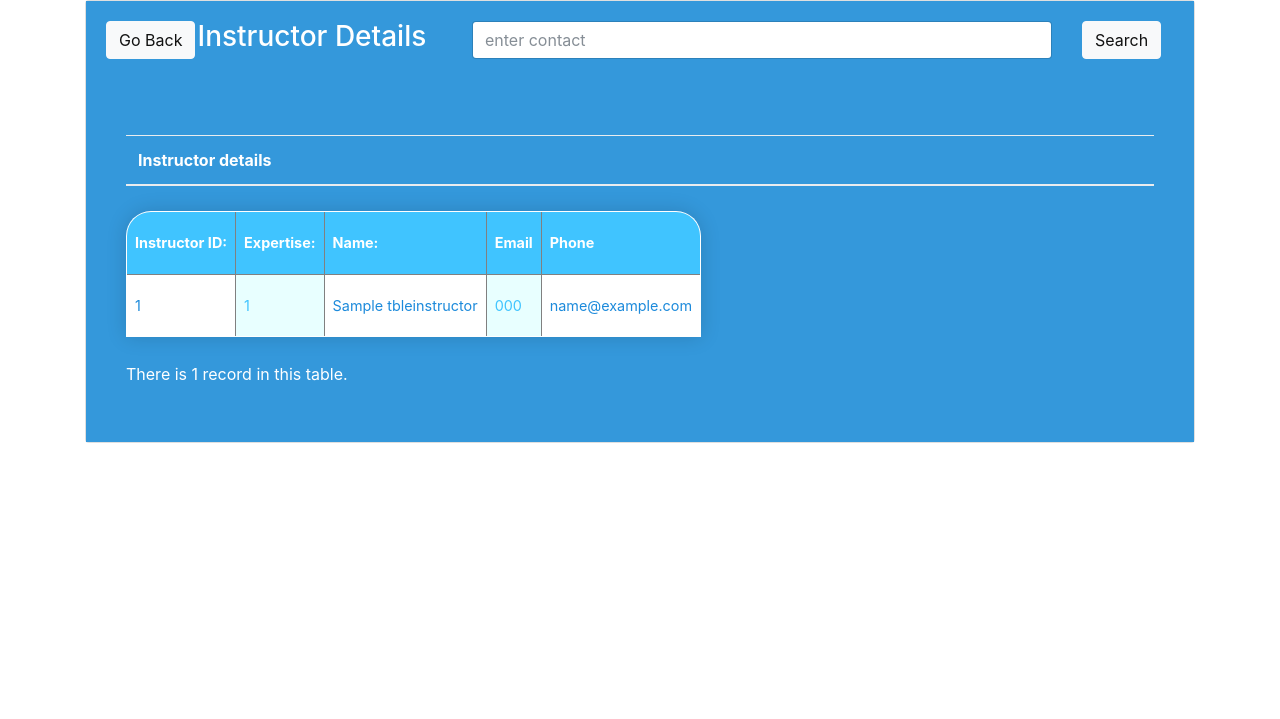
After one commit to Gennifire/Bjj_main, a PHP site: page /instructor-reg.php in a window 1280 px wide. The commit adds this page. Shown: the top 719 px of the page. Run offline with PHP 8.4, Linux system fonts and the light colour scheme; tables that the repository leaves empty or names only in its code hold one stand-in row (values such as "Sample post"); lists and menus that the app fills with data are empty; some libraries are stand-ins or nearby versions.

```diff
--- a/admin-panel.php
+++ b/admin-panel.php
@@ -58,7 +58,7 @@ require_once('includes/connection.php');
 			<!--Below is my form-->
                 <form action="admin-reg1.php" method="post">
                <label>Pick a customer:</label>
-						<select id="selectUser" name="selectUser" required>
+						<select class="form-control" id="selectUser" name="selectUser" required>
 							<option value="">....Pick a customer....</option>
 
 							<?php
@@ -89,9 +89,9 @@ require_once('includes/connection.php');
 						</select>
 
 						<br><br>
-						<input type="reset" value="Reset the List">
+						<input type="reset" class="form-control" value="Reset the List">
 						<br><br>
-						<input type="submit" name="submit" value="update this customers data">
+						<input type="submit" class="form-control" name="submit" value="update this customers data">
 
       </div>
       </div>
--- /dev/null
+++ b/instructor-reg.php
@@ -0,0 +1,119 @@
+<!DOCTYPE html>
+<?php include("includes/connection.php"); ?>
+<html>
+<head>
+	<title>Instructor details</title>
+	 <link rel="stylesheet" href="https://maxcdn.bootstrapcdn.com/bootstrap/4.0.0-beta/css/bootstrap.min.css" integrity="sha384-/Y6pD6FV/Vv2HJnA6t+vslU6fwYXjCFtcEpHbNJ0lyAFsXTsjBbfaDjzALeQsN6M" crossorigin="anonymous">
+	 <link rel="stylesheet" href="css/maincss.css">
+</head>
+<body>
+
+
+ <div class="container">
+<div class="card">
+     <div class="card-body" style="background-color:#3498DB;color:#ffffff;">
+         <div class="row">
+             <div class="col-md-1">
+				<a href="admin-panel.php" class="btn btn-light ">Go Back</a>
+             </div>
+
+             <div class="col-md-3"><h3>Instructor Details</h3></div>
+             <div class="col-md-8">
+
+
+				<form class="form-group" action="dashboard.php" method="post">
+					<div class="row">
+						<div class="col-md-10"><input type="text" name="search" id="search" class="form-control" placeholder="enter contact">
+						</div>
+
+						<!--search for current member-->
+						<div class="col-md-2">
+							<input type="submit" name="member_search_submit" class="btn btn-light" value="Search">
+						</div>
+					</div>
+                 </form>
+				 </div>
+		</div>
+		</div>
+
+     <div class="card-body" style="background-color:#3498DB;color:#ffffff;">
+         <div class="card-body">
+			<table class="table table-hover">
+				<thead>
+					<tr>
+						<th>Instructor details</th>
+
+					</tr>
+				</thead>
+
+			<tbody>
+
+			</tbody>
+
+
+			</table>
+
+			<?php
+			$query2 = "SELECT
+									*
+								from
+									tbleinstructor
+								ORDER BY
+									instructor_id ASC"; //initalises query2 to all records from customer
+
+			$statement = $db->prepare($query2); //links query to connected database with $statement
+			$statement->execute(); //executes the query on the database
+			$allqueries2 = $statement->fetchAll(); //fetches "all records" stores them in an array call "all_queries2.
+			$statement->closeCursor(); //releases memory used by "$statement" so it can be used again.
+
+			echo "<table class='content-table' id='instructorDetails' border='1'>
+							<thead>
+								<th>Instructor ID:</th>
+								<th>Expertise:</th>
+								<th>Name:</th>
+								<th>Email</th>
+								<th>Phone</th>
+							</thead>
+
+							"
+							;
+
+			$howManyRecords2 = 0;
+
+			foreach ($allqueries2 as $one_query2) :
+				echo "
+					<tr>
+						<td>" . $one_query2['instructor_id'] . "</td>
+						<td>" . $one_query2['instructor_expertise_id'] . "</td>
+						<td>" . $one_query2['instructor_name'] . "</td>
+						<td>" . $one_query2['instructor_phone'] . "</td>
+						<td>" . $one_query2['instructor_email'] . "</td>
+					</tr>
+					";
+
+
+				$howManyRecords2++;
+			endforeach;
+
+			echo "</table>";
+
+			if ($howManyRecords2 == 1) {
+				echo "<p class='postGrid'>There is "
+					. $howManyRecords2 . " record in this table.</>";
+			} else {
+				echo "<p class='postGrid'>There are "
+					. $howManyRecords2 . " records in this table.</>";
+			}
+
+			?>
+		</div>
+	</div>
+   </div>
+
+
+<script src="https://ajax.googleapis.com/ajax/libs/jquery/3.2.1/jquery.min.js"></script>
+ <script src="https://maxcdn.bootstrapcdn.com/bootstrap/4.0.0-beta/js/bootstrap.min.js" integrity="sha384-h0AbiXch4ZDo7tp9hKZ4TsHbi047NrKGLO3SEJAg45jXxnGIfYzk4Si90RDIqNm1" crossorigin="anonymous"></script>
+
+   </div>
+    </body>
+</html>
```
Also changed, not shown: admin-reg1.php (+8 -2 lines), delete.php (added, +17 -0 lines), instructor-reg1.php (added, +40 -0 lines), instructor.php (+13 -17 lines).
